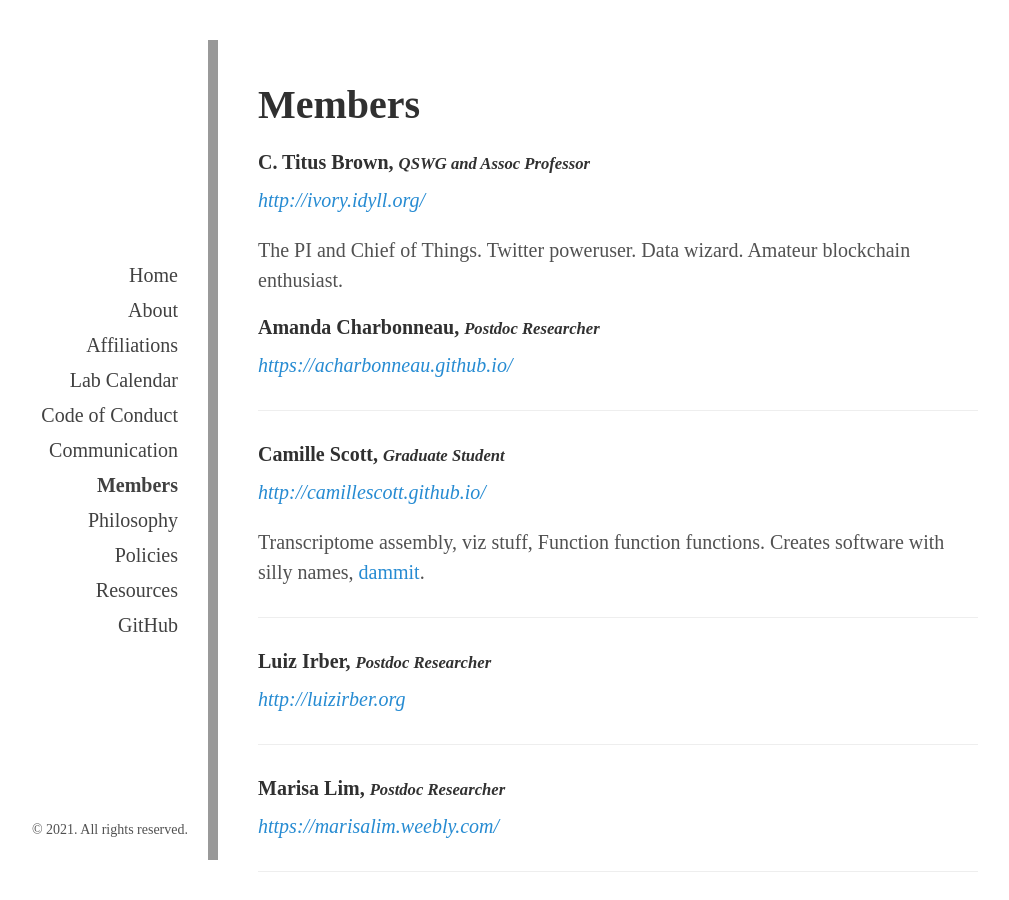
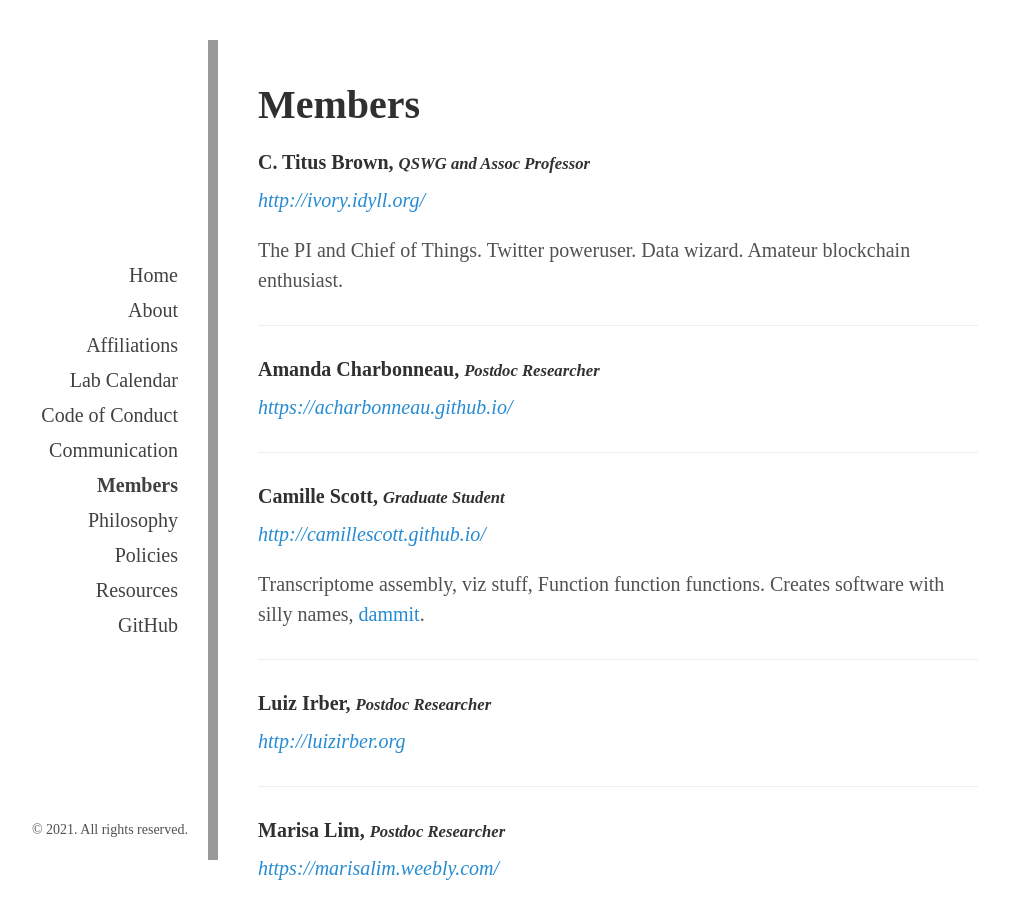
Before and after one commit to dib-lab/dib-lab, a Jekyll site: the page built from members.md, in a window 1280 px wide and 900 px high. Shown: the whole window, without its empty margins (182-1191 px from the left). Built offline with Jekyll 4.4.1, drawn with Linux system fonts in a browser that asks for light colours.

Commit message:
Formatting

```diff
--- a/members.md
+++ b/members.md
@@ -6,8 +6,9 @@
 #### **C. Titus Brown**, <small>*QSWG and Assoc Professor*</small>
 *[http://ivory.idyll.org/](http://ivory.idyll.org/)*
 
-The PI and Chief of Things. Twitter poweruser. Data wizard. Amateur blockchain
-      enthusiast.
+The PI and Chief of Things. Twitter poweruser. Data wizard. Amateur blockchain enthusiast.
+
+---
 
 {% assign members = site.data.members | sort: 'name' %}
 {% for member in members %}
```
